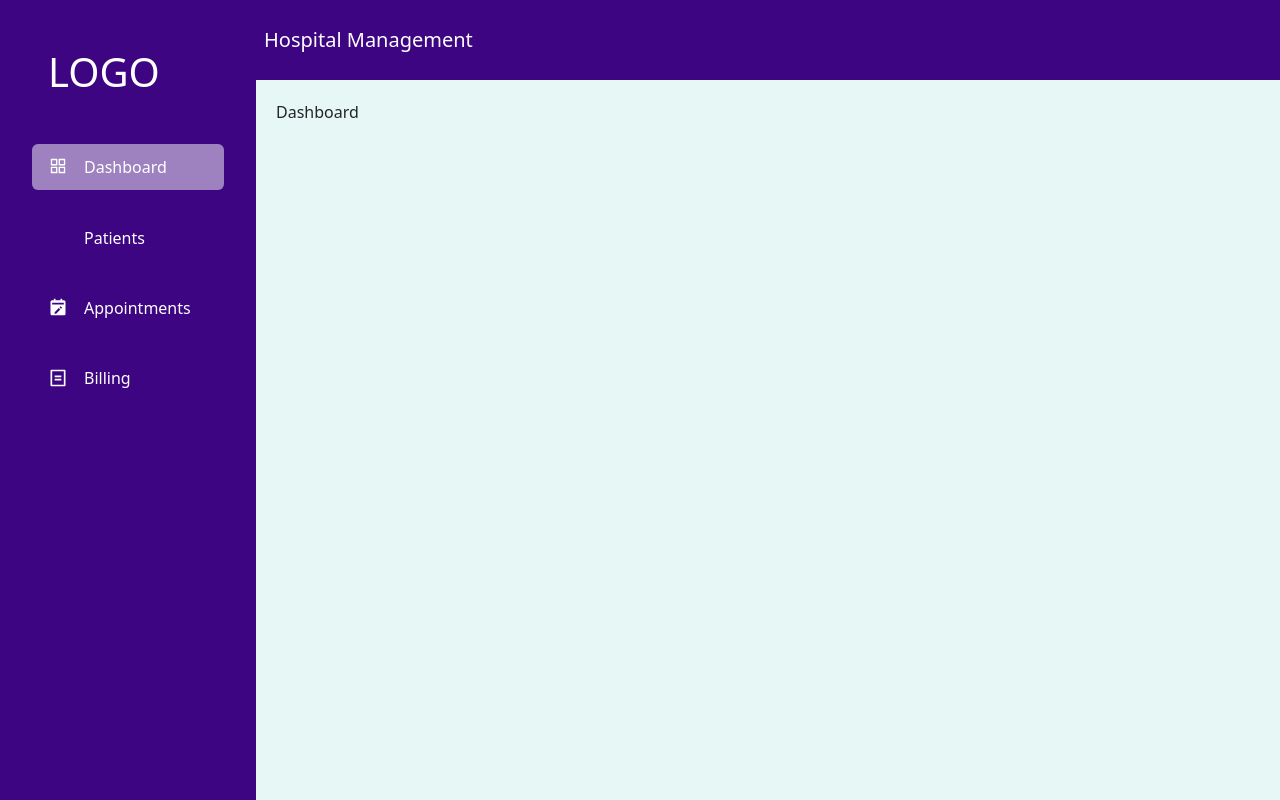
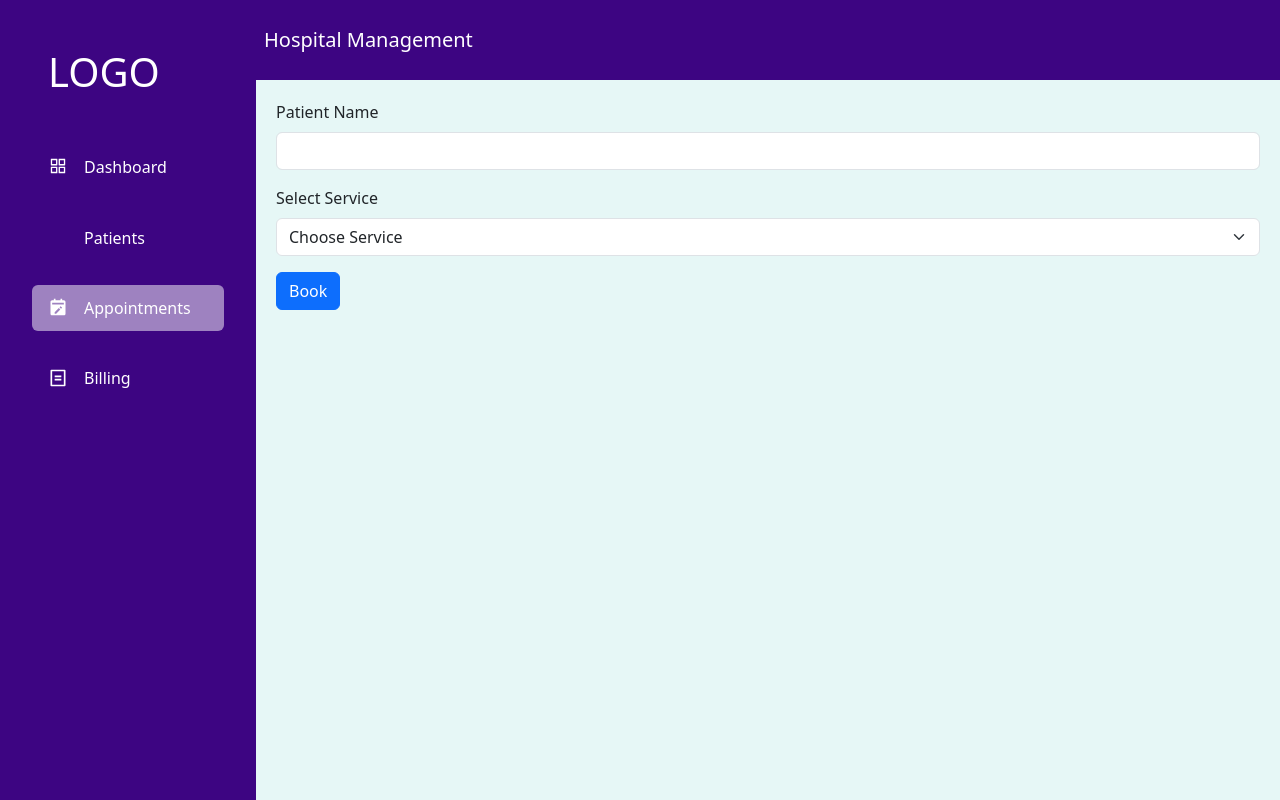
Before and after one commit to SagarPrasad160/hospital, a React app: page /#/appointments in a window 1280 px wide. Before the commit this address led to /. Built offline with nearby package versions, Linux system fonts and the light colour scheme; some icons are missing; the HTML template or start-up script is replaced by a standard one.

Commit message:
Add Appointment Booking functionality

```diff
--- a/src/App.css
+++ b/src/App.css
@@ -51,6 +51,9 @@
 .show-btn {
   visibility: hidden;
 }
+.patients-list {
+  min-height: 100px;
+}
 
 .btn-danger {
   position: absolute;
--- a/src/App.tsx
+++ b/src/App.tsx
@@ -2,35 +2,65 @@ import { useState } from "react";
 import "./App.css";
 import { HashRouter as Router, Routes, Route } from "react-router-dom";
 
-// components imports
+// components
 import SideBar from "./components/SideBar";
 import NavBar from "./components/NavBar";
 
-// utility imports
+// utility
 import { faker } from "@faker-js/faker";
+
+//  models
 import { createRandomUser } from "./utils/createRandomUser";
 import { User } from "./models/User";
+import { appointment } from "./models/Appointment";
 
-// page imports
+// pages
 import Patients from "./pages/Patients";
 import Appointments from "./pages/Appointments";
+import Billing from "./pages/Billing";
 
-const USERS: User[] = faker.helpers.multiple(createRandomUser, {
-  count: 10,
-});
+function getUsers(): User[] {
+  // fetch users from local Storage
+  const usersJSON = localStorage.getItem("users");
+  // create a new set of users if usersJSON is undefined
+  if (!usersJSON) {
+    // create 10 random users
+    const USERS: User[] = faker.helpers.multiple(createRandomUser, {
+      count: 10,
+    });
+    localStorage.setItem("users", JSON.stringify(USERS));
+    return USERS;
+  }
+  // return the USERS
+  return JSON.parse(usersJSON);
+}
 
 function App() {
-  const [records, setRecords] = useState<User[]>(USERS);
+  const [records, setRecords] = useState<User[]>(getUsers());
+  const [appointments, setAppointments] = useState<appointment[]>([]);
 
-  // eslint-disable-next-line @typescript-eslint/no-unused-vars
   const addRecord = () => {
     const newRecord = createRandomUser();
     setRecords([...records, newRecord]);
+    // Add to Local Storage
+    const users = getUsers();
+    users.push(newRecord);
+    localStorage.setItem("users", JSON.stringify(users));
   };
 
   const removeRecord = (id: string) => {
     setRecords(records.filter((record) => record.id !== id));
+    // Remove from localStorage
+    let users = getUsers();
+    users = users.filter((user) => user.id !== id);
+    localStorage.setItem("users", JSON.stringify(users));
   };
+
+  const addAppointment = (appointment: appointment) => {
+    setAppointments([...appointments, appointment]);
+  };
+
+  console.log(appointments);
 
   return (
     <div className="wrapper">
@@ -43,11 +73,23 @@ function App() {
             <Route
               path="/patient"
               element={
-                <Patients patients={records} removePatient={removeRecord} />
+                <Patients
+                  patients={records}
+                  removePatient={removeRecord}
+                  addPatient={addRecord}
+                />
               }
             />
-            <Route path="/appointments/*" element={<Appointments />} />
-            <Route path="/billing" element={<div>Billing</div>} />
+            <Route
+              path="/appointments/*"
+              element={
+                <Appointments
+                  patients={records}
+                  addAppointments={addAppointment}
+                />
+              }
+            />
+            <Route path="/billing" element={<Billing />} />
           </Routes>
         </div>
       </Router>
--- /dev/null
+++ b/src/models/Appointment.tsx
@@ -0,0 +1,7 @@
+import { User } from "./User";
+import { Service } from "./Service";
+
+export interface appointment {
+  user: User;
+  service: Service;
+}
--- /dev/null
+++ b/src/models/Service.tsx
@@ -0,0 +1 @@
+export type Service = "Consultation" | "XRay" | "RoutineCheckup" | "CTScan";
--- a/src/pages/Appointments.tsx
+++ b/src/pages/Appointments.tsx
@@ -1,12 +1,59 @@
+import { useEffect, useState } from "react";
 import { useParams } from "react-router-dom";
 
-export default function Appointments() {
+import { User } from "../models/User";
+import { appointment } from "../models/Appointment";
+import { Service } from "../models/Service";
+
+interface AppointmentsPageProps {
+  patients: User[];
+  addAppointments: (appointment: appointment) => void;
+}
+
+export default function Appointments({
+  patients,
+  addAppointments,
+}: AppointmentsPageProps) {
+  const [name, setName] = useState<string>("");
+  const [service, setService] = useState<string>("");
+
   const params = useParams();
 
   const id = Object.values(params)[0];
-  console.log(id);
+  useEffect(() => {
+    if (id) {
+      const patient = patients.find((patient) => patient.id === id);
+      console.log(patient?.name);
+      if (patient) {
+        setName(patient.name);
+      }
+    }
+  }, [id, patients]);
+
+  const handleSubmit = (e: React.FormEvent<HTMLFormElement>) => {
+    e.preventDefault();
+    // confirm name given with the patient records
+    const patient = patients.find((patient) => patient.name === name);
+    if (!patient) {
+      alert("Patient does not exists!");
+      return;
+    }
+    // check if the selected service is one of the valid service types
+    if (
+      !["Consultation", "XRay", "RoutineCheckup", "CTScan"].includes(service)
+    ) {
+      alert("Please choose a valid service!");
+      return;
+    }
+    const newAppointment: appointment = {
+      user: patient,
+      service: service as Service,
+    };
+    addAppointments(newAppointment);
+  };
+
   return (
-    <form>
+    <form onSubmit={handleSubmit}>
       <div className="mb-3">
         <label htmlFor="patientName" className="form-label">
           Patient Name
@@ -16,6 +63,8 @@ export default function Appointments() {
           className="form-control"
           id="patientName"
           aria-describedby="patientName"
+          value={name}
+          onChange={({ target }) => setName(target.value)}
         />
       </div>
       <div className="mb-3">
@@ -26,8 +75,10 @@ export default function Appointments() {
           className="form-select"
           id="serviceSelect"
           aria-label="select a service  with button addon"
+          value={service}
+          onChange={({ target }) => setService(target.value)}
         >
-          <option defaultValue={"Choose Service"}>Choose Service</option>
+          <option value="">Choose Service</option>
           <option value="Consultation">Consultation</option>
           <option value="XRay">XRay</option>
           <option value="RoutineCheckup">Routine Checkup</option>
--- /dev/null
+++ b/src/pages/Billing.tsx
@@ -0,0 +1,5 @@
+function Billing() {
+  return <div>Billing</div>;
+}
+
+export default Billing;
--- a/src/pages/Patients.tsx
+++ b/src/pages/Patients.tsx
@@ -5,14 +5,29 @@ import { User } from "../models/User";
 interface PatientsProps {
   patients: User[];
   removePatient: (id: string) => void;
+  addPatient: () => void;
 }
 
-export default function Patients({ patients, removePatient }: PatientsProps) {
+export default function Patients({
+  patients,
+  removePatient,
+  addPatient,
+}: PatientsProps) {
   return (
-    <div className="patients-list">
+    <div className="patients-list position-relative p-2">
+      <div className="row mb-3">
+        <div className="col-md-9  mx-auto">
+          {!patients.length && (
+            <div className="display-1">Add Patients to Show Here.</div>
+          )}
+          <PatientsList patients={patients} removePatient={removePatient} />
+        </div>
+      </div>
       <div className="row">
-        <div className="col-md-9  mx-auto">
-          <PatientsList patients={patients} removePatient={removePatient} />
+        <div className="col text-center">
+          <button className="btn btn-primary" onClick={() => addPatient()}>
+            + Add Patient
+          </button>
         </div>
       </div>
     </div>
```
